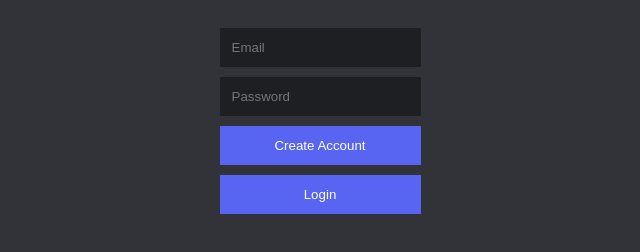
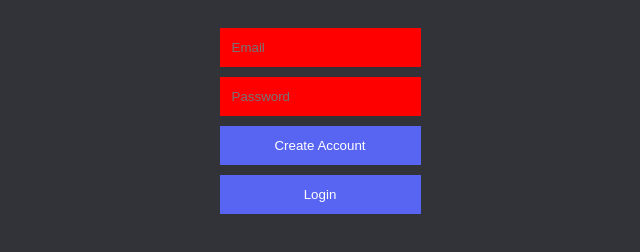
Before and after one commit to Craftdecay/EVILdiscord, a plain HTML site: page index.html in a window 1280 px wide. Shown: the part 332-584 px from the top of the page, without its empty margins (320-960 px from the left). Drawn offline with Linux system fonts and the light colour scheme; no server answers.

Commit message:
Update style.css

```diff
--- a/style.css
+++ b/style.css
@@ -17,7 +17,7 @@ gap:10px;
 
 
 input{
-background:#1e1f22;
+background:red;
 color:white;
 border:none;
 padding:12px;
```
